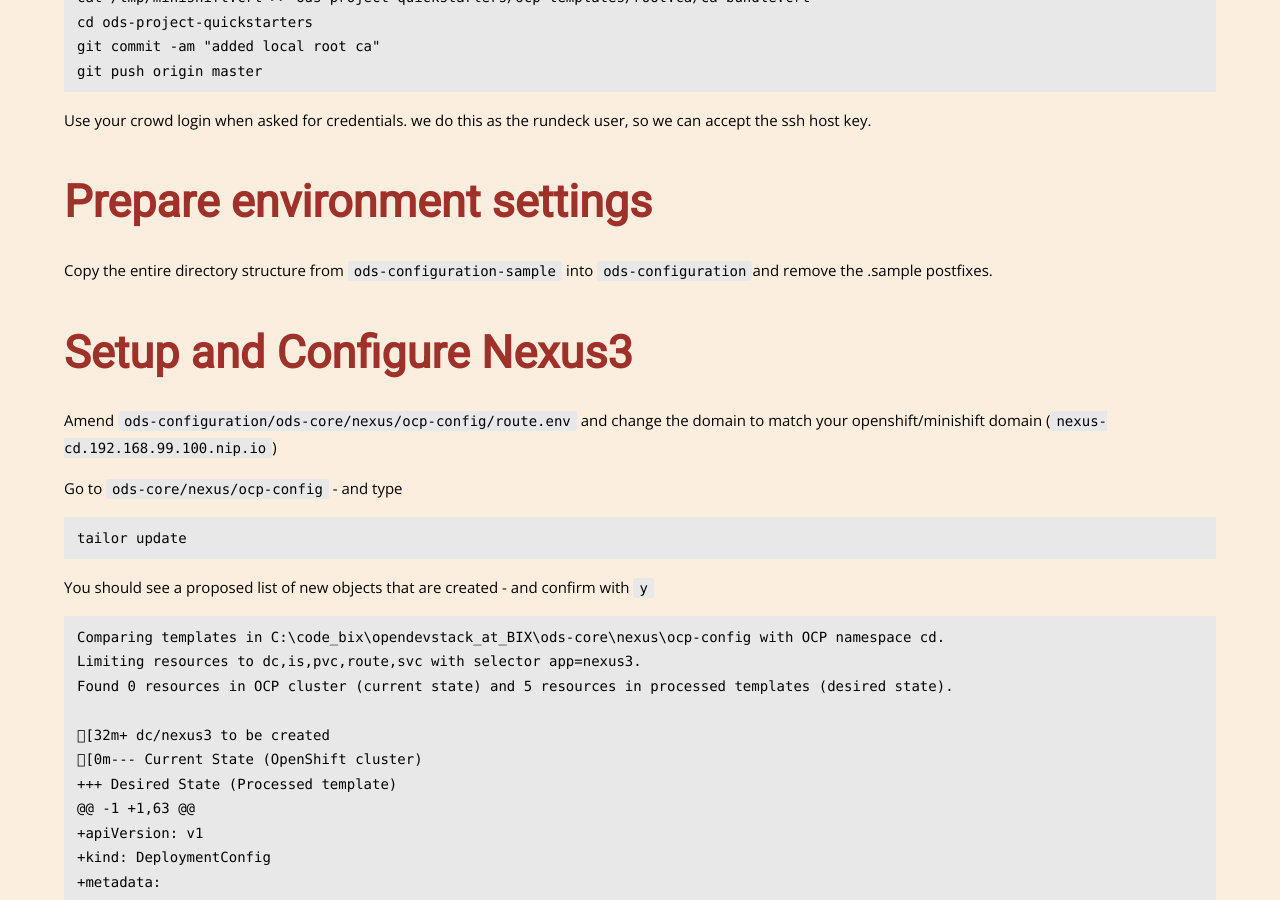
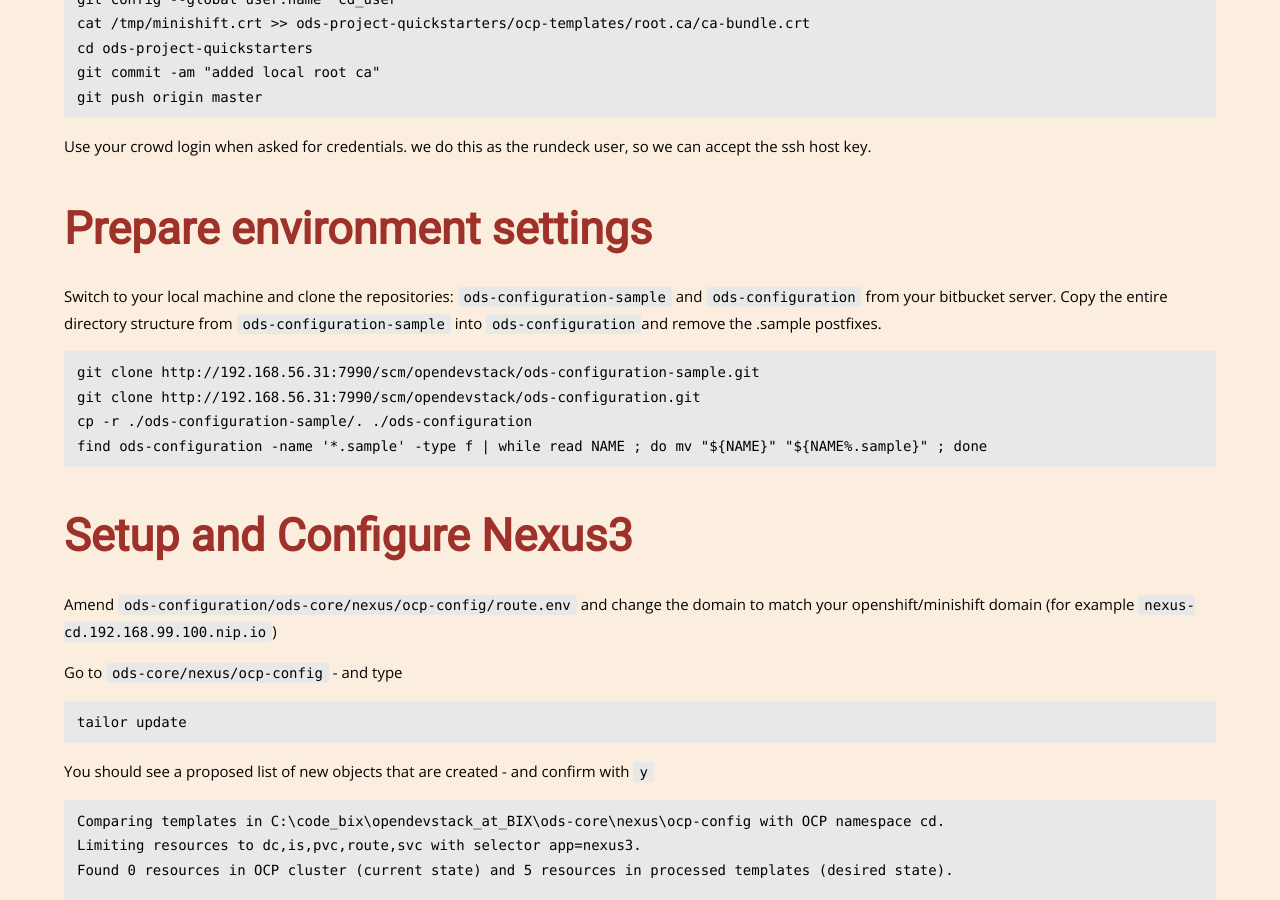
Before and after one commit to opendevstack/opendevstack.github.io, a Jekyll site: the page built from doc/getting-started.md, in a window 1280 px wide and 900 px high, scrolled down 18416 px. Built offline with Jekyll 4.4.1, drawn with Linux system fonts in a browser that asks for light colours; nearby versions of some CDN libraries; our own code applies the rules of GitHub Pages for plain Markdown files.

````diff
--- a/doc/getting-started.md
+++ b/doc/getting-started.md
@@ -611,11 +612,19 @@
 we do this as the rundeck user, so we can accept the ssh host key.
 
 ### Prepare environment settings
+Switch to your local machine and clone the repositories: `ods-configuration-sample` and `ods-configuration` from your bitbucket server.
 Copy the entire directory structure from `ods-configuration-sample` into `ods-configuration`and remove the .sample postfixes.
 
+```
+git clone http://192.168.56.31:7990/scm/opendevstack/ods-configuration-sample.git
+git clone http://192.168.56.31:7990/scm/opendevstack/ods-configuration.git
+cp -r ./ods-configuration-sample/. ./ods-configuration
+find ods-configuration -name '*.sample' -type f | while read NAME ; do mv "${NAME}" "${NAME%.sample}" ; done
+```
+
+
 ### Setup and Configure Nexus3
-
-Amend `ods-configuration/ods-core/nexus/ocp-config/route.env` and change the domain to match your openshift/minishift domain (`nexus-cd.192.168.99.100.nip.io`)
+Amend `ods-configuration/ods-core/nexus/ocp-config/route.env` and change the domain to match your openshift/minishift domain (for example `nexus-cd.192.168.99.100.nip.io`)
 
 Go to `ods-core/nexus/ocp-config` - and type
 ``` bash
````
Also changed, not shown: other parts of doc/getting-started.md (+1 -0 lines).
